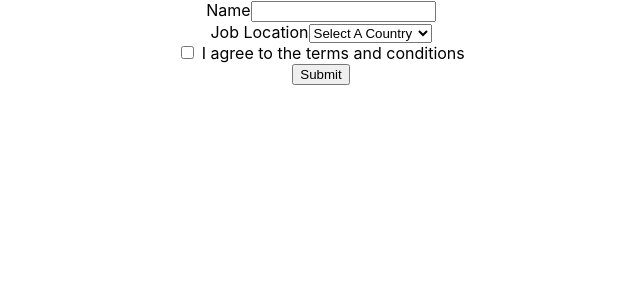
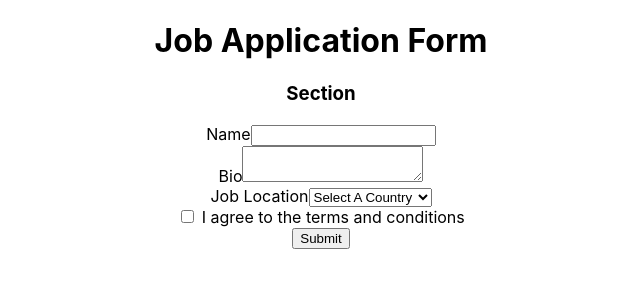
Before and after one commit to bretton7700/react-testing, a React (Create React App) app: page / in a window 1280 px wide. Shown: the top 300 px of the page, without its empty margins (319-959 px from the left). Built offline with nearby package versions, Linux system fonts and the light colour scheme.

Commit message:
getByRole Options

```diff
--- a/src/components/application/application.tsx
+++ b/src/components/application/application.tsx
@@ -1,10 +1,17 @@
 export const Application = () =>{
     return(
+        <>
+            <h1>Job Application Form</h1>
+            <h3>Section</h3>
         <form>
             <div>
                 <label htmlFor="name">Name</label>
                 <input type="text" id="name" />
 
+            </div>
+            <div>
+                <label htmlFor="bio">Bio</label>
+                <textarea id="bio" name="bio"/>
             </div>
 
             <div>
@@ -26,6 +33,7 @@ export const Application = () =>{
 
             <button>Submit</button>
         </form>
+        </>
     )
 
 }
```
Also changed, not shown: 1 other file (tests, documents, lock files or other folders).
